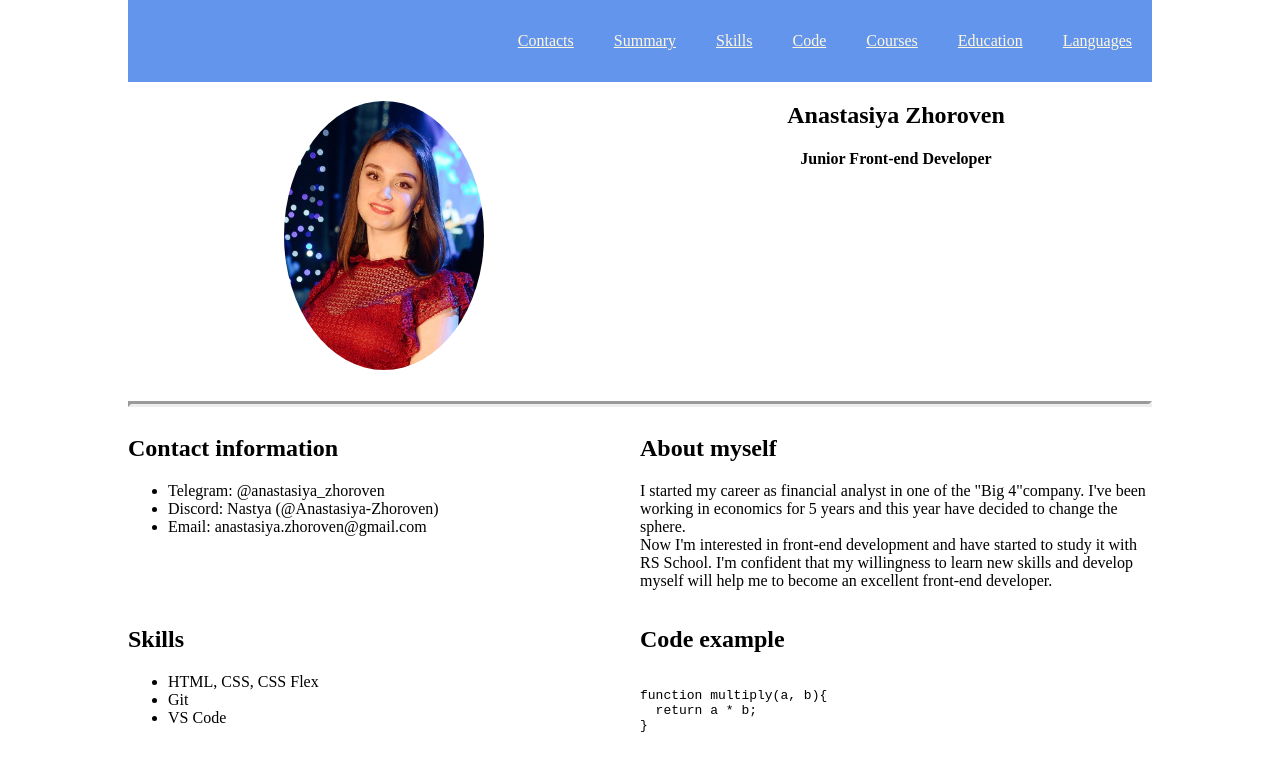
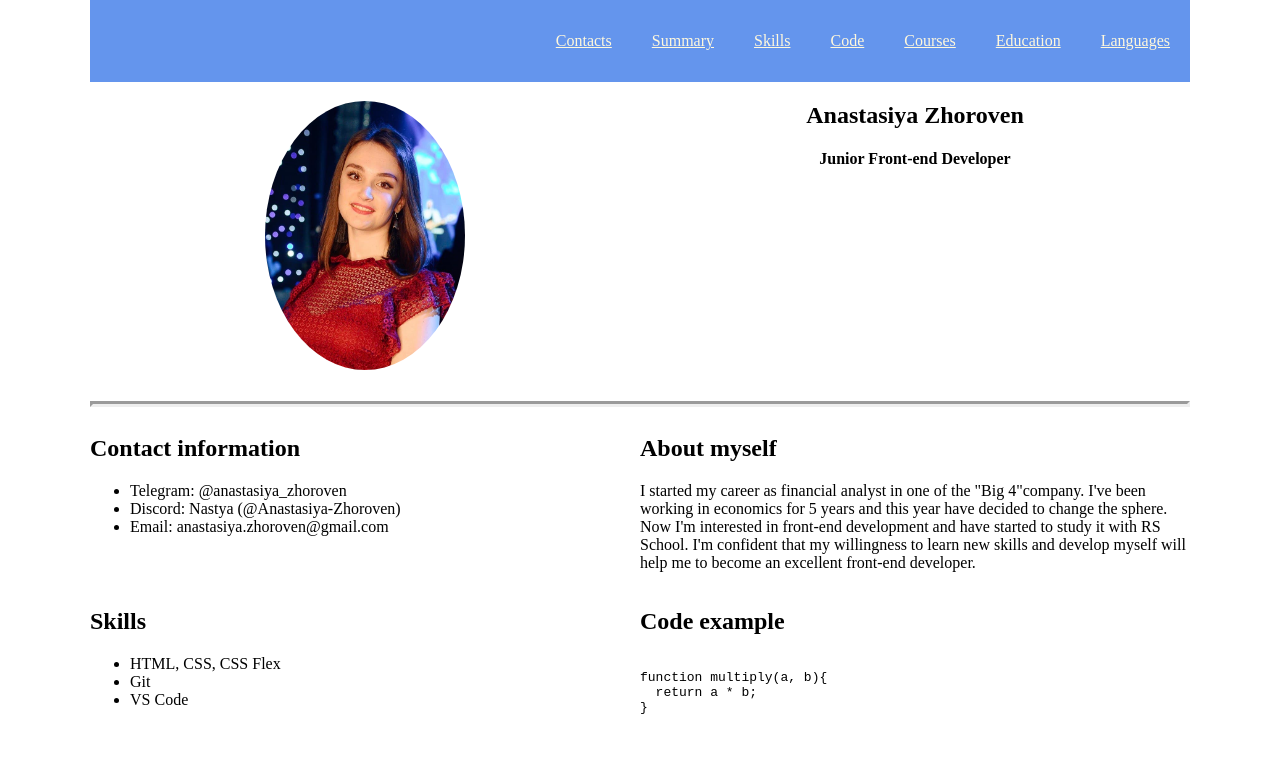
Before and after one commit to Anastasiya-Zhoroven/rsschool-cv, a plain HTML site: page index.html in a window 1280 px wide. Shown: the top 773 px of the page. Drawn offline with Linux system fonts and the light colour scheme.

Commit message:
feat: change page width

```diff
--- a/style.css
+++ b/style.css
@@ -7,7 +7,7 @@ html {
     flex-direction: column;
     justify-content: center;
     min-height: 100vh;
-    max-width: 1024px;
+    max-width: 1100px;
     margin: 0 auto;
   }
 
```
